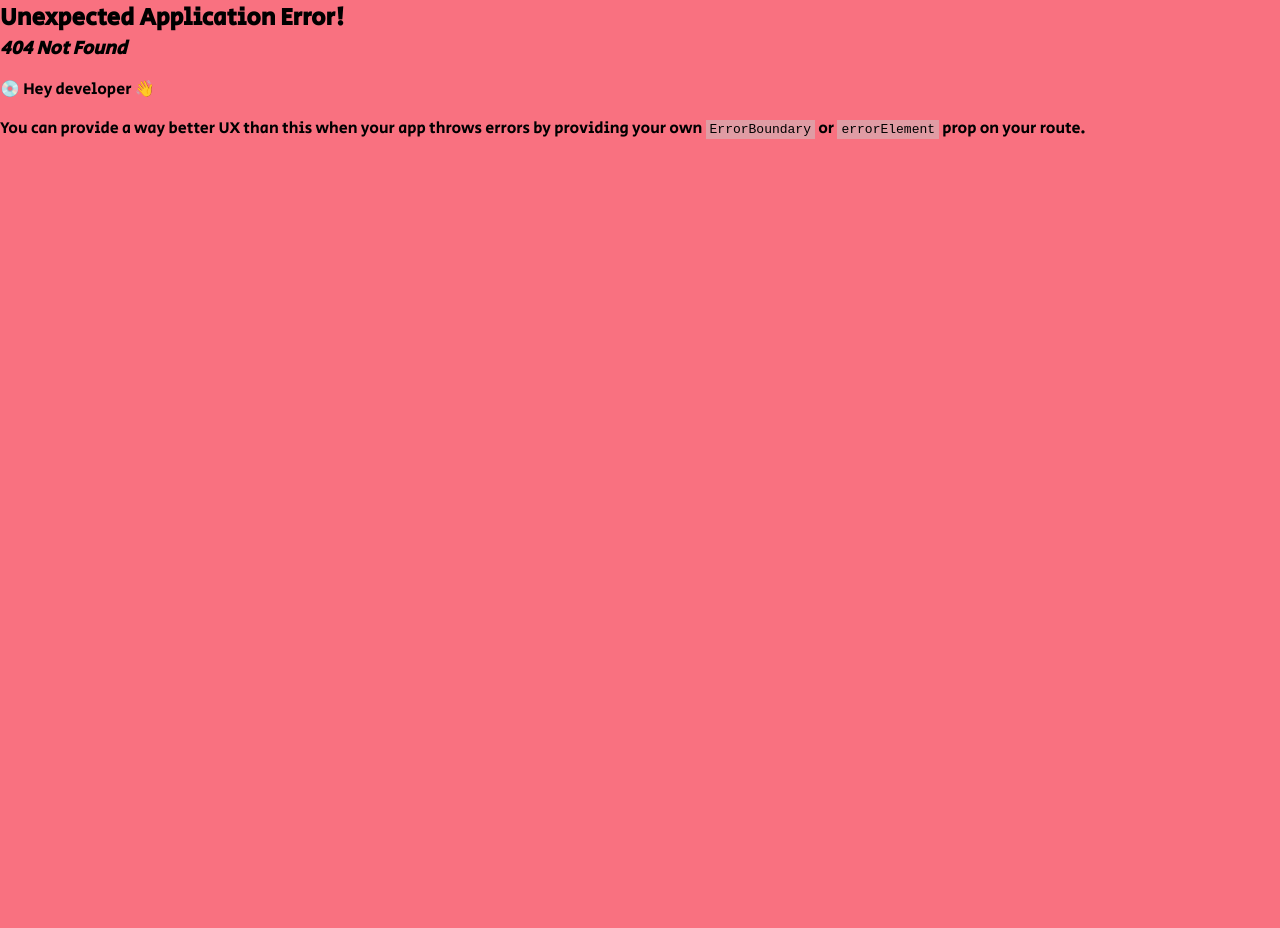
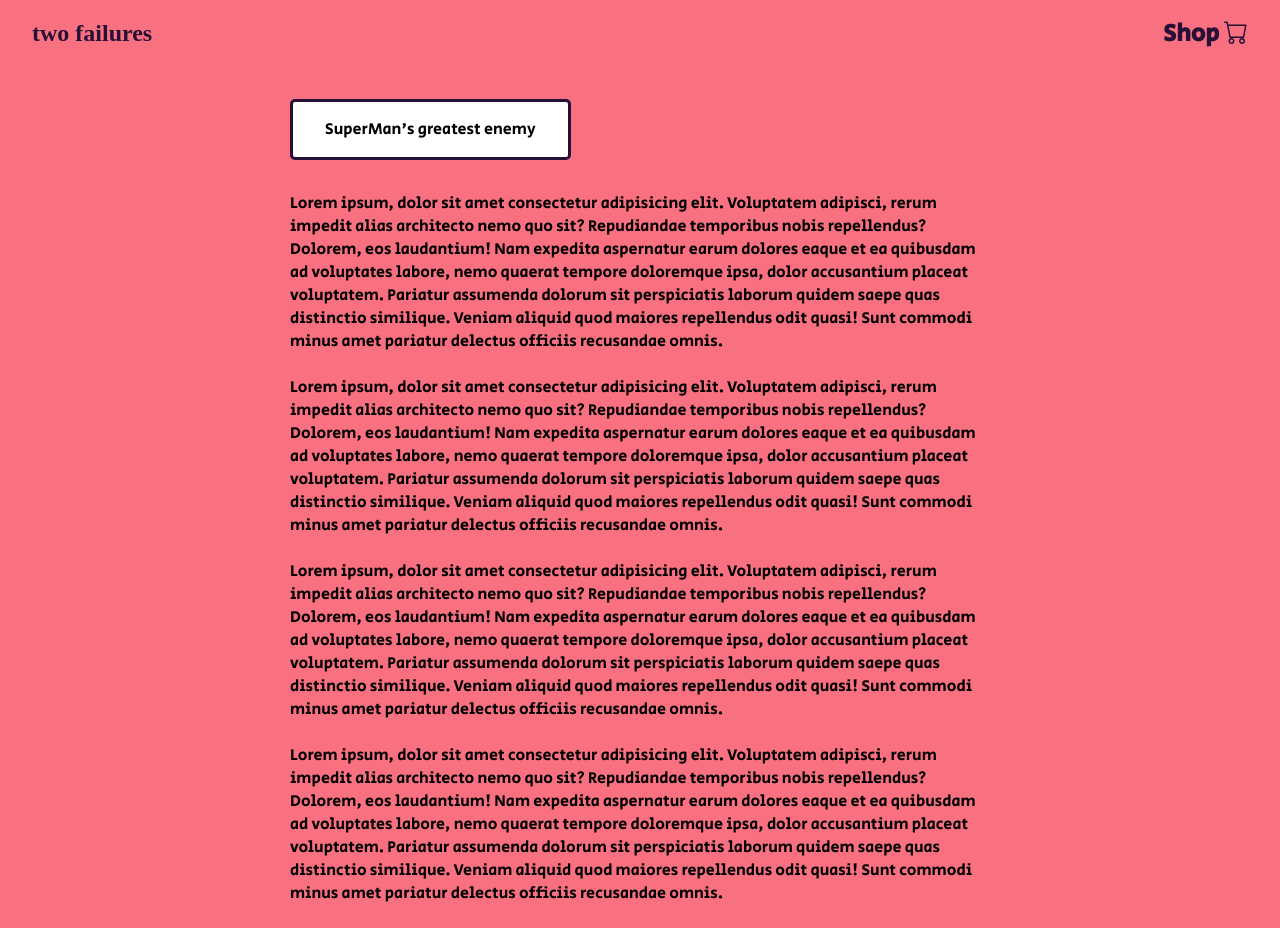
Before and after one commit to Sirjamesarua/twofailuresfrontend, a React (Vite) app: page /read/episode in a window 1280 px wide. Before the commit this address had no page. Before the commit the page ends 800 px from the top, so only its background shows below. Built offline with nearby package versions, Linux system fonts and the light colour scheme; a web font is replaced by a local one.

Commit message:
Added episode page

```diff
--- a/src/components/EpisodeCard.jsx
+++ b/src/components/EpisodeCard.jsx
@@ -2,7 +2,7 @@ import { Link } from "react-router-dom"
 
 export default function EpisodeCard() {
     return (
-        <Link>
+        <Link to={`read/episode`}>
             <div className="episode-card">
                 <i className="bi bi-journals"></i>
                 <h3>Episode 1</h3>
--- a/src/layouts/GuestLayout.jsx
+++ b/src/layouts/GuestLayout.jsx
@@ -7,7 +7,9 @@ export default function GuestLayout() {
                 <nav className="d-flex space-btw">
                     <div>
                         <h1>
-                            two failures
+                            <Link to={"/"}>
+                                two failures
+                            </Link>
                         </h1>
                     </div>
                     <div className="nav-item">
--- a/src/router.jsx
+++ b/src/router.jsx
@@ -1,6 +1,7 @@
 import { createBrowserRouter } from "react-router-dom";
 import GuestLayout from "./layouts/GuestLayout";
 import Home from "./views/guest/home/Home";
+import Episode from "./views/guest/episode/Episode";
 
 const router = createBrowserRouter([
     {
@@ -10,6 +11,10 @@ const router = createBrowserRouter([
             {
                 path: '/',
                 element: <Home />,
+            },
+            {
+                path: 'read/episode/',
+                element: <Episode />
             }
         ]
     }
--- a/src/styles/utilities.scss
+++ b/src/styles/utilities.scss
@@ -4,6 +4,10 @@
     padding-right: 2rem;
 }
 
+.read-box {
+    max-width: 700px;
+    margin: 0 auto;
+}
 
 // Fonts
 .text-center {
@@ -58,6 +62,32 @@
     flex-wrap: wrap;
 }
 
+
+// Animation classes
+.animated {
+    -webkit-animation-duration: 0.8s;
+    animation-duration: 0.8s;
+    -webkit-animation-fill-mode: both;
+    animation-fill-mode: both;
+}
+
+.fadeInDown {
+    -webkit-animation-name: fadeInDown;
+    animation-name: fadeInDown;
+}
+
+@keyframes fadeInDown {
+    0% {
+        opacity: 0;
+        transform: translateY(-20px);
+    }
+
+    100% {
+        opacity: 1;
+        transform: translateY(0);
+    }
+}
+
 @media screen and (max-width: 850px) {
 
     // Containers
--- /dev/null
+++ b/src/views/guest/episode/Episode.jsx
@@ -0,0 +1,36 @@
+import './episode.scss';
+
+export default function Episode() {
+    return (
+        <div className="container">
+            <section className="read-box mt-2 animated fadeInDown">
+                <div className="episode-title">
+                    SuperMan's greatest enemy
+                </div>
+                <div className="episode-content mt-2">
+                    Lorem ipsum, dolor sit amet consectetur adipisicing elit. Voluptatem adipisci, rerum impedit alias architecto nemo quo sit? Repudiandae temporibus nobis repellendus?
+                    Dolorem, eos laudantium! Nam expedita aspernatur earum dolores eaque et ea quibusdam ad voluptates labore, nemo quaerat tempore doloremque ipsa, dolor accusantium placeat voluptatem.
+                    Pariatur assumenda dolorum sit perspiciatis laborum quidem saepe quas distinctio similique. Veniam aliquid quod maiores repellendus odit quasi! Sunt commodi minus amet pariatur delectus officiis recusandae omnis.
+                    <br />
+                    <br />
+                    Lorem ipsum, dolor sit amet consectetur adipisicing elit. Voluptatem adipisci, rerum impedit alias architecto nemo quo sit? Repudiandae temporibus nobis repellendus?
+                    Dolorem, eos laudantium! Nam expedita aspernatur earum dolores eaque et ea quibusdam ad voluptates labore, nemo quaerat tempore doloremque ipsa, dolor accusantium placeat voluptatem.
+                    Pariatur assumenda dolorum sit perspiciatis laborum quidem saepe quas distinctio similique. Veniam aliquid quod maiores repellendus odit quasi! Sunt commodi minus amet pariatur delectus officiis recusandae omnis.
+                    <br />
+                    <br />
+                    Lorem ipsum, dolor sit amet consectetur adipisicing elit. Voluptatem adipisci, rerum impedit alias architecto nemo quo sit? Repudiandae temporibus nobis repellendus?
+                    Dolorem, eos laudantium! Nam expedita aspernatur earum dolores eaque et ea quibusdam ad voluptates labore, nemo quaerat tempore doloremque ipsa, dolor accusantium placeat voluptatem.
+                    Pariatur assumenda dolorum sit perspiciatis laborum quidem saepe quas distinctio similique. Veniam aliquid quod maiores repellendus odit quasi! Sunt commodi minus amet pariatur delectus officiis recusandae omnis.
+                    <br />
+                    <br />
+                    Lorem ipsum, dolor sit amet consectetur adipisicing elit. Voluptatem adipisci, rerum impedit alias architecto nemo quo sit? Repudiandae temporibus nobis repellendus?
+                    Dolorem, eos laudantium! Nam expedita aspernatur earum dolores eaque et ea quibusdam ad voluptates labore, nemo quaerat tempore doloremque ipsa, dolor accusantium placeat voluptatem.
+                    Pariatur assumenda dolorum sit perspiciatis laborum quidem saepe quas distinctio similique. Veniam aliquid quod maiores repellendus odit quasi! Sunt commodi minus amet pariatur delectus officiis recusandae omnis.
+                    <br />
+                    <br />
+
+                </div>
+            </section>
+        </div>
+    )
+}
--- /dev/null
+++ b/src/views/guest/episode/episode.scss
@@ -0,0 +1,9 @@
+@use '/src/styles/index.scss' as *;
+
+.episode-title {
+    background: #fff;
+    width: max-content;
+    padding: 1rem 2rem;
+    border-radius: 5px;
+    border: 3px solid $secondary-color;
+}
--- a/src/views/guest/home/Home.jsx
+++ b/src/views/guest/home/Home.jsx
@@ -4,7 +4,7 @@ import './home.scss';
 export default function Home() {
     return (
         <div>
-            <section className="container">
+            <section className="container animated fadeInDown">
                 <div id="atf">
                     <h2>
                         Two Failures
```
